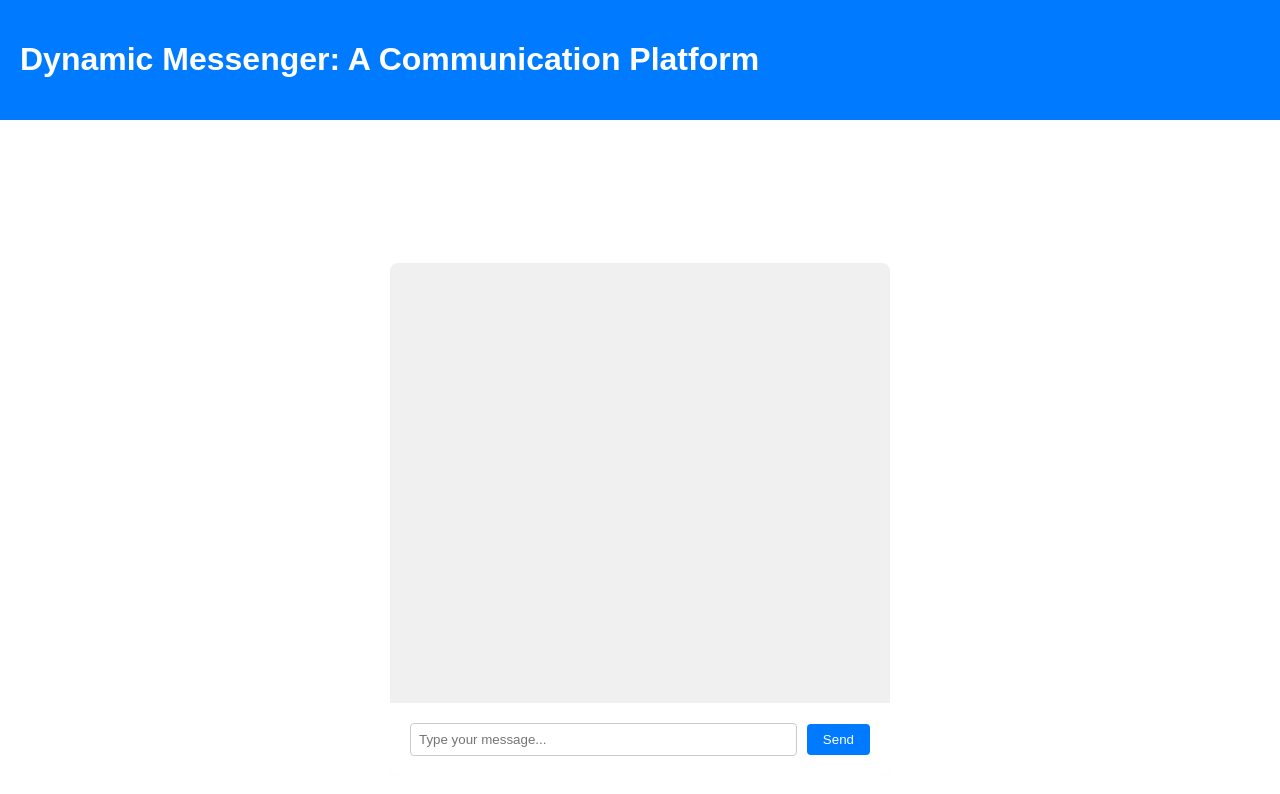
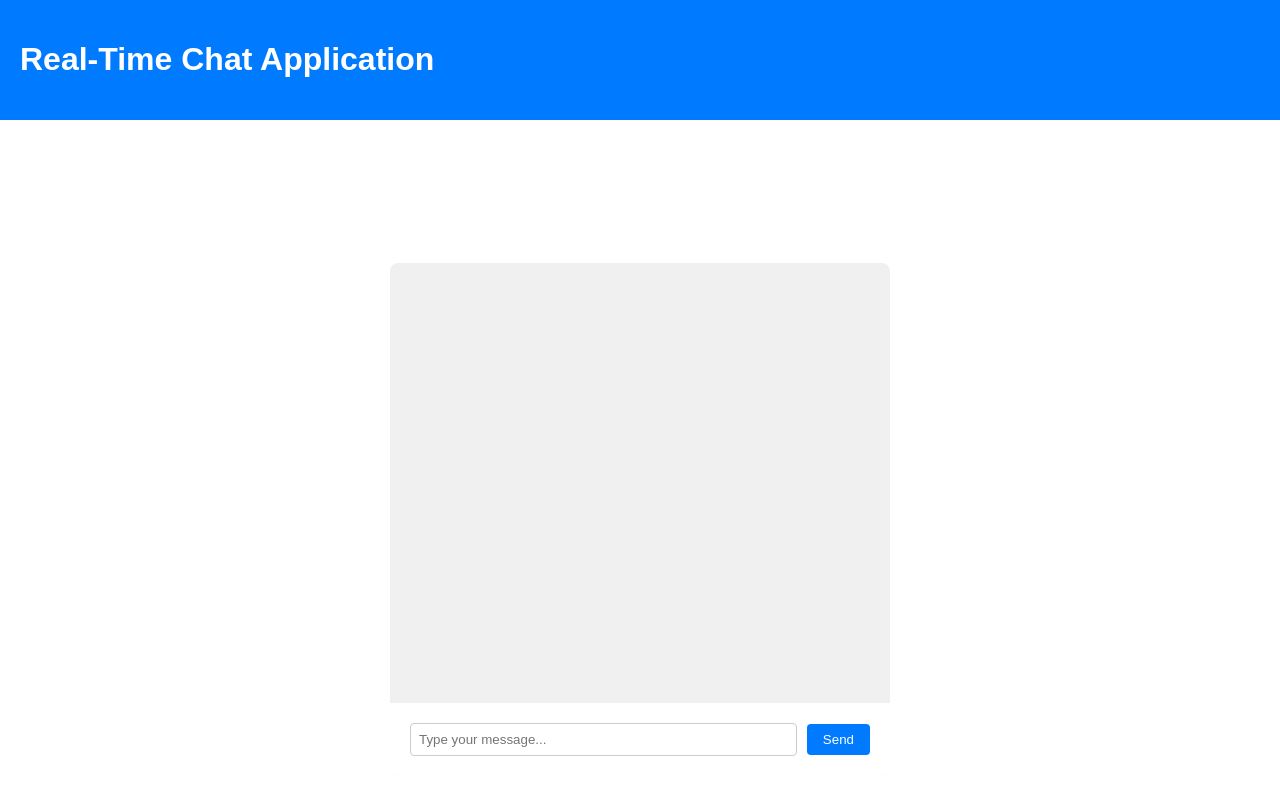
Before and after one commit to 1AkshatJain/Real-Time_Chat_Application, a plain HTML site: page index.html in a window 1280 px wide. Drawn offline with Linux system fonts and the light colour scheme.

Commit message:
index.html

```diff
--- a/index.html
+++ b/index.html
@@ -4,11 +4,11 @@
     <meta charset="UTF-8">
     <meta name="viewport" content="width=device-width, initial-scale=1.0">
     <link rel="stylesheet" href="style.css">
-    <title>Dynamic Messenger: A Communication Platform</title>
+    <title>Real-Time Chat Application</title>
 </head>
 <body>
     <header>
-        <h1>Dynamic Messenger: A Communication Platform</h1>
+        <h1>Real-Time Chat Application</h1>
     </header>
     <div class="container">
         <div class="chat-window">
```
